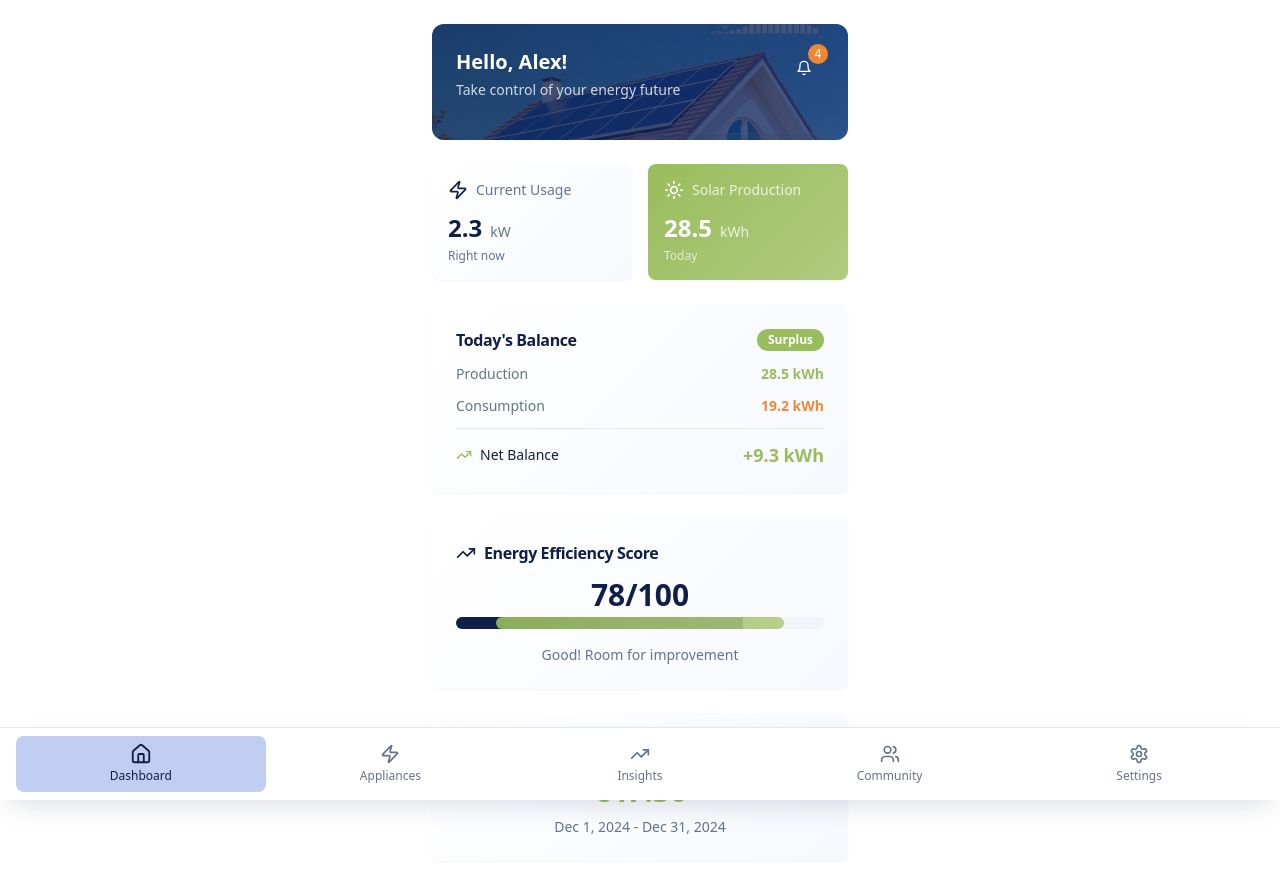
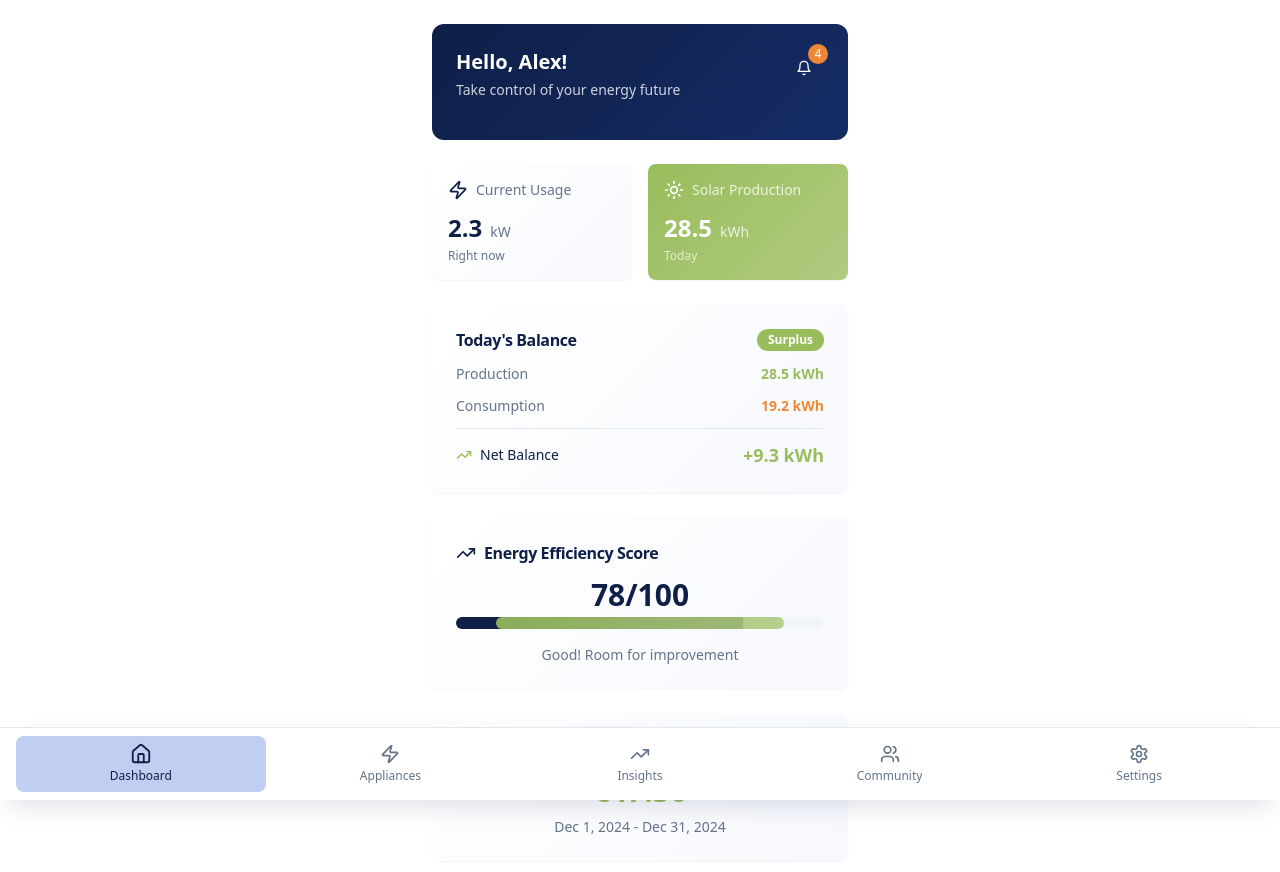
Before and after one commit to Victori8bug/eco-savvy-home, a React (Vite) app: page / in a window 1280 px wide. Shown: the top 872 px of the page. Built offline with nearby package versions, Linux system fonts and the light colour scheme.

Commit message:
Refactor welcome header
Remove background image from welcome header and apply a solid color.

```diff
--- a/src/components/dashboard/welcome-header.tsx
+++ b/src/components/dashboard/welcome-header.tsx
@@ -15,13 +15,7 @@ export function WelcomeHeader({
 }: WelcomeHeaderProps) {
   return (
     <div className="relative overflow-hidden rounded-xl bg-gradient-primary p-6 mb-6">
-      <div className="absolute inset-0 opacity-20">
-        <img
-          src={energyHero}
-          alt="Energy Dashboard"
-          className="w-full h-full object-cover"
-        />
-      </div>
+      <div className="absolute inset-0 bg-primary/10"></div>
 
       <div className="relative z-10">
         <div className="flex items-start justify-between mb-4">
```
